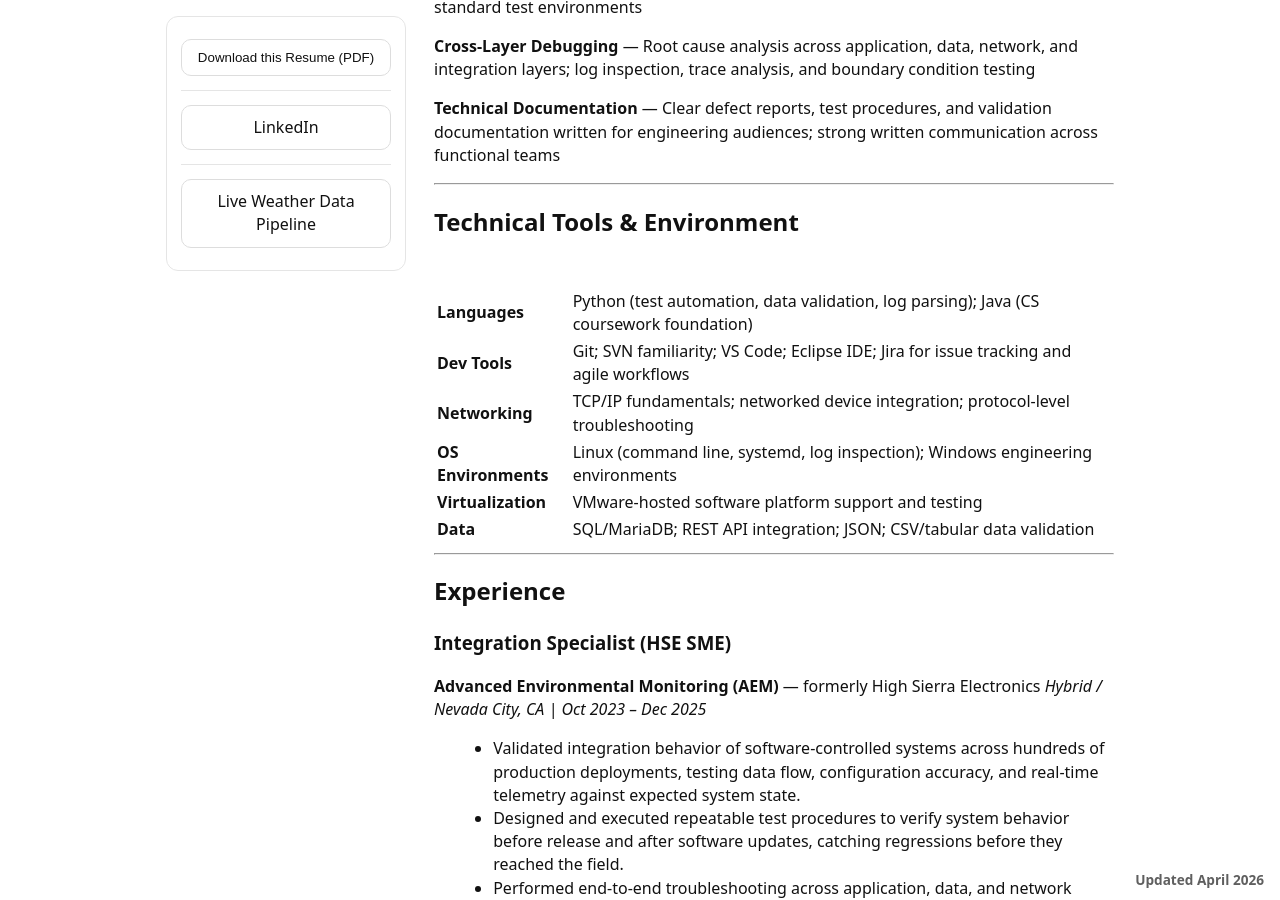
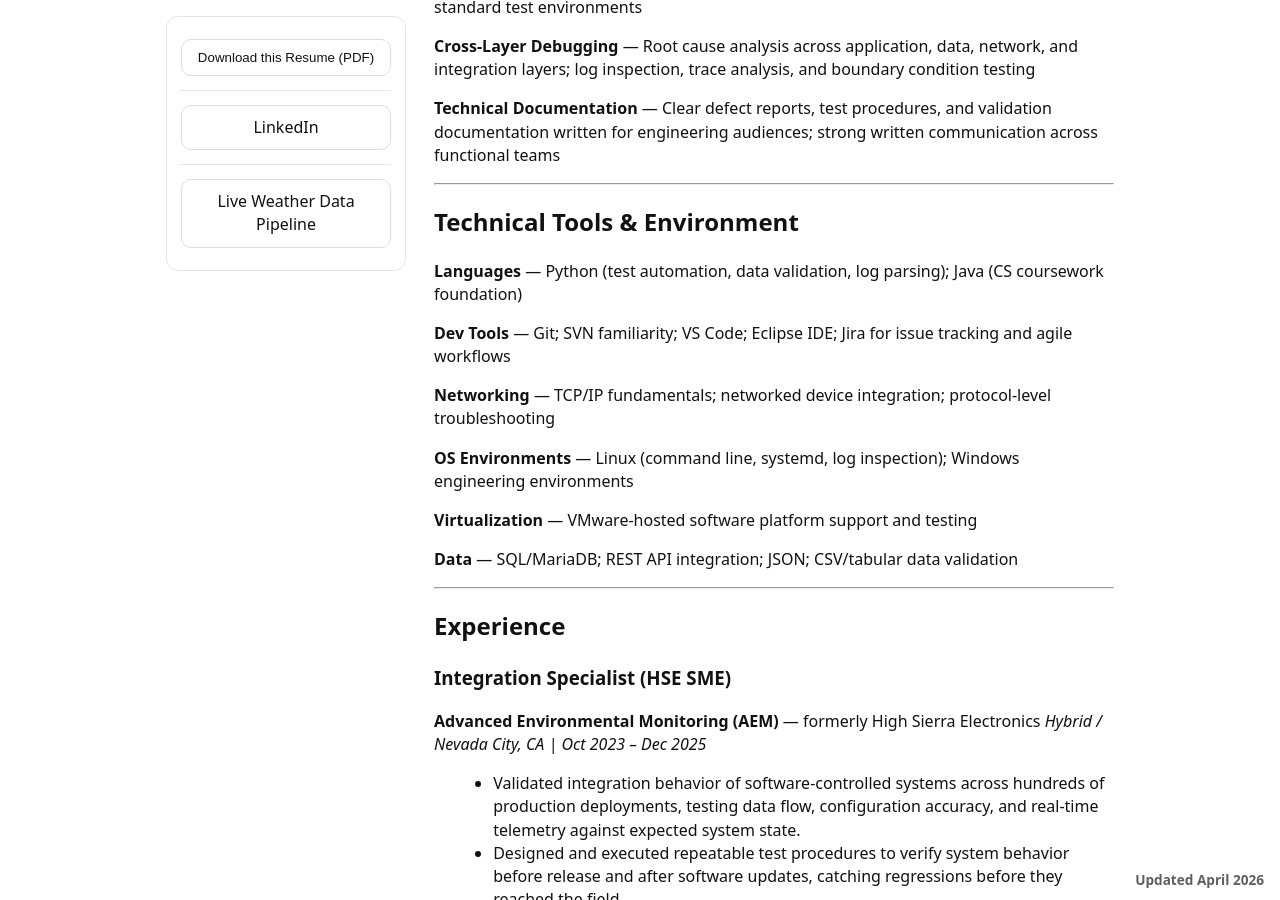
Before and after one commit to jostagirl/PublicResume, a Jekyll site: the page built from v/TabletCommand/index.md, in a window 1280 px wide and 900 px high, scrolled down 835 px. Built offline with Jekyll 4.4.1, drawn with Linux system fonts in a browser that asks for light colours; our own code applies the rules of GitHub Pages for plain Markdown files.

Commit message:
Publish resume site update

```diff
--- a/v/TabletCommand/index.md
+++ b/v/TabletCommand/index.md
@@ -34,14 +34,17 @@ Systems integration and QA specialist with 13+ years of hands-on experience vali
 
 ## Technical Tools & Environment
 
-| | |
-|---|---|
-| **Languages** | Python (test automation, data validation, log parsing); Java (CS coursework foundation) |
-| **Dev Tools** | Git; SVN familiarity; VS Code; Eclipse IDE; Jira for issue tracking and agile workflows |
-| **Networking** | TCP/IP fundamentals; networked device integration; protocol-level troubleshooting |
-| **OS Environments** | Linux (command line, systemd, log inspection); Windows engineering environments |
-| **Virtualization** | VMware-hosted software platform support and testing |
-| **Data** | SQL/MariaDB; REST API integration; JSON; CSV/tabular data validation |
+**Languages** — Python (test automation, data validation, log parsing); Java (CS coursework foundation)
+
+**Dev Tools** — Git; SVN familiarity; VS Code; Eclipse IDE; Jira for issue tracking and agile workflows
+
+**Networking** — TCP/IP fundamentals; networked device integration; protocol-level troubleshooting
+
+**OS Environments** — Linux (command line, systemd, log inspection); Windows engineering environments
+
+**Virtualization** — VMware-hosted software platform support and testing
+
+**Data** — SQL/MariaDB; REST API integration; JSON; CSV/tabular data validation
 
 ---
 
```
